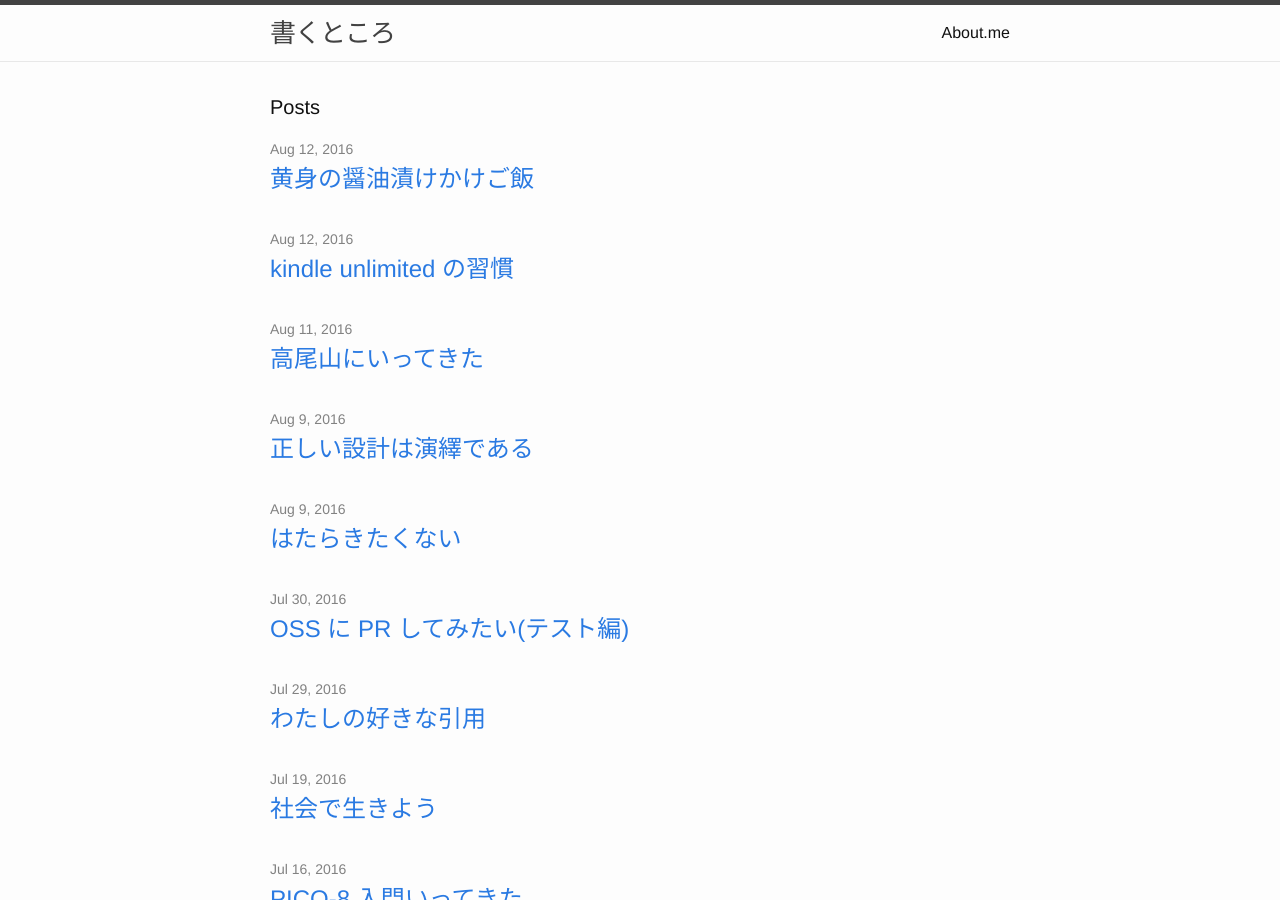
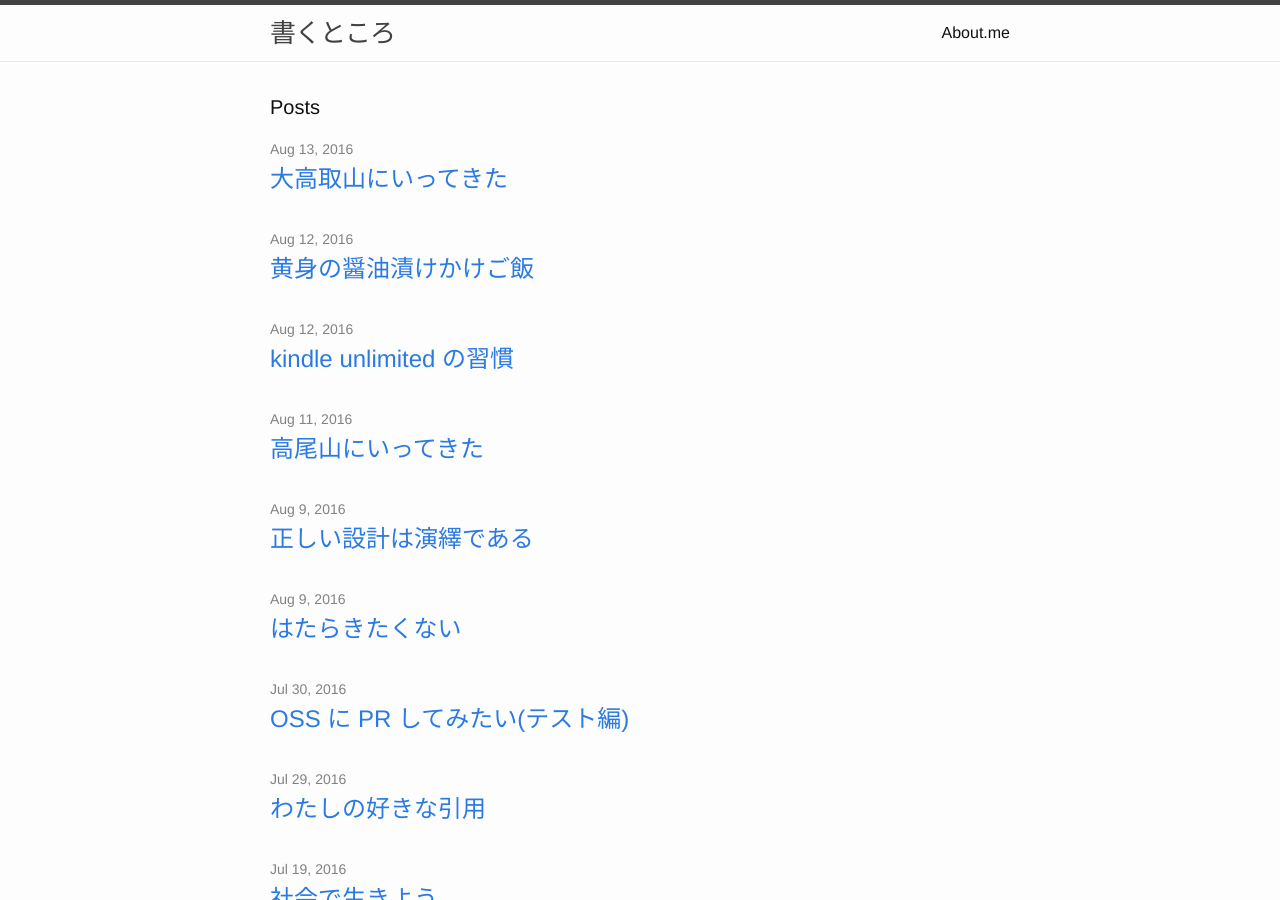
Before and after one commit to paragraph14/paragraph14.github.com, a Jekyll site: the page built from index.html, in a window 1280 px wide and 900 px high. Built offline with Jekyll 4.4.1, drawn with Linux system fonts in a browser that asks for light colours; part of the change alters nothing that is shown.

Commit message:
add post

```diff
--- a/_posts/2016-08-14-ootakatoriyama.md
+++ b/_posts/2016-08-14-ootakatoriyama.md
@@ -1,8 +1,14 @@
 ---
 layout: post
 title: 大高取山にいってきた
-published: false
+published: true
 date: 2016-08-14 08:50:40 +0900
 ---
 
+大高取山にいってきました。
+
 <a data-flickr-embed="true"  href="https://www.flickr.com/photos/goto_fourteen/albums/72157669330345364" title="大高取山"><img src="https://c6.staticflickr.com/9/8698/28347389613_35e6e4dcde_z.jpg" width="640" height="427" alt="大高取山"></a><script async src="//embedr.flickr.com/assets/client-code.js" charset="utf-8"></script>
+
+ずっと森のなかを歩いていたので、熊出たら即死だなあという不安がすごかった。熊、完全にF.O.E。
+
+山を歩くの楽しいです。ただジョギングシューズで歩いているので下るとき滑ります、お、これは、もしかしてフラグ。
```
